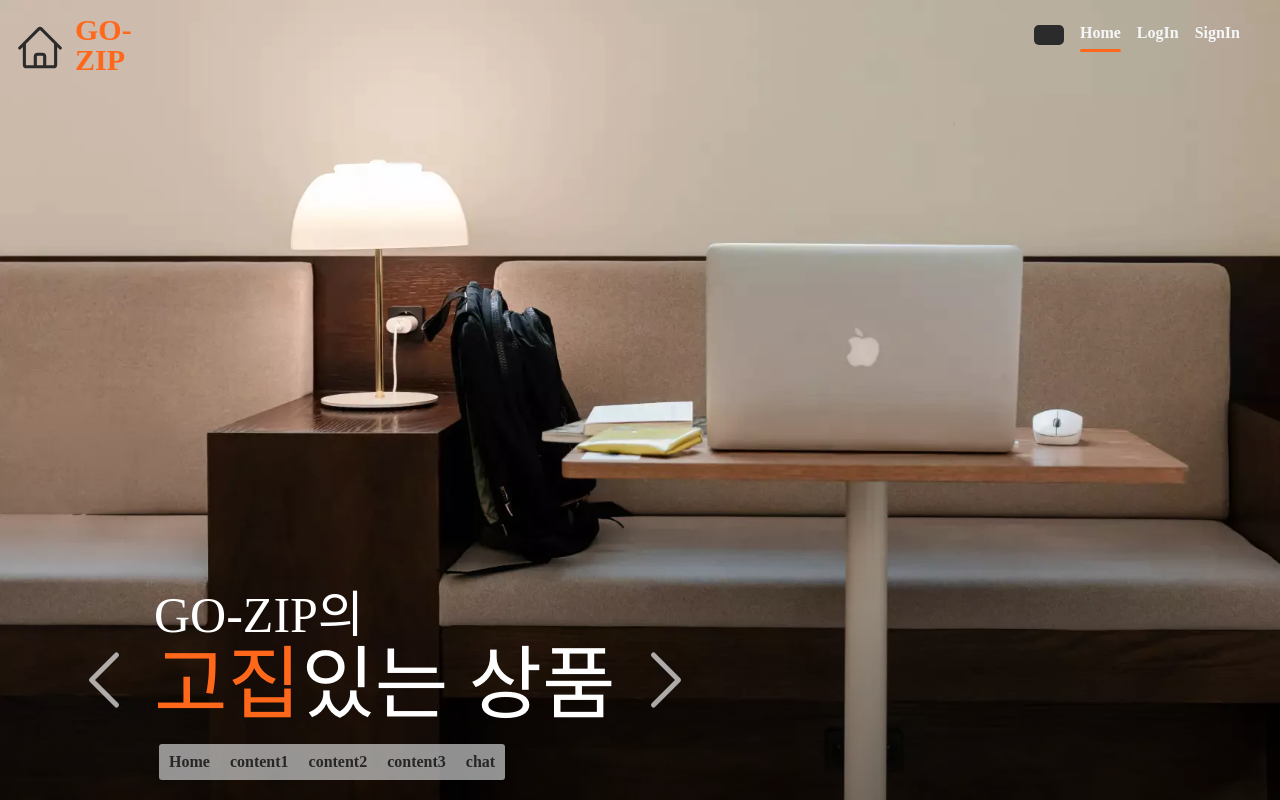
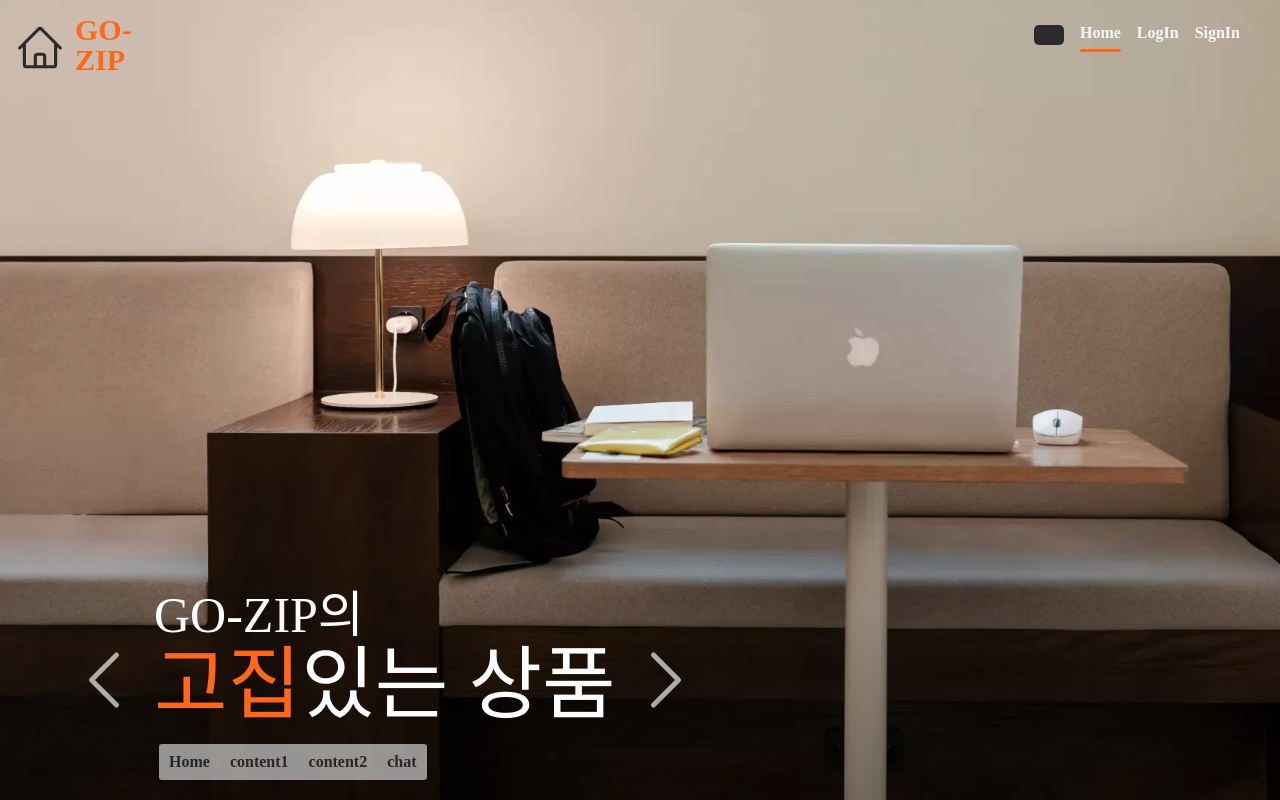
Before and after one commit to PLMOW/GO-ZIP-FE, a React (Create React App) app: page / in a window 1280 px wide. Built offline with nearby package versions, Linux system fonts and the light colour scheme; no server answers.

Commit message:
feat: 불필요한 hashRoute 삭제 및 Route 적용

```diff
--- a/src/libs/client/constants/hashRoute.ts
+++ b/src/libs/client/constants/hashRoute.ts
@@ -2,6 +2,5 @@ export const HASH_ROUTE = Object.freeze([
   Object.freeze({ hash: '#carousel' as const, title: 'Home' as const }),
   Object.freeze({ hash: '#content_1' as const, title: 'content1' as const }),
   Object.freeze({ hash: '#content_2' as const, title: 'content2' as const }),
-  Object.freeze({ hash: '#content_3' as const, title: 'content3' as const }),
   Object.freeze({ hash: '#chat' as const, title: 'chat' as const }),
 ]);
--- a/src/pages/Home.tsx
+++ b/src/pages/Home.tsx
@@ -3,19 +3,19 @@ import styled from 'styled-components';
 import FloatNav from 'components/partials/FloatNav/FloatNav';
 import { HASH_ROUTE } from 'libs/client/constants/hashRoute';
 import Chatting from 'pages/Chatting';
+import Content_1 from 'pages/Content/Content_1';
+import Content_2 from 'pages/Content/Content_2';
 
 const Home = () => {
   return (
     <>
       <FloatNav />
       <Wrapper>
-        <Carousel />
-        {HASH_ROUTE.map((v, i) => {
-          const id = v.hash.replaceAll('#', '');
-          if (!id.includes('content')) return;
-
-          return <Content key={`${id}_Content`} isEven={!!(i % 2)} id={id} />;
-        })}
+        <Container>
+          <Carousel />
+        </Container>
+        <Content_1 />
+        <Content_2 />
         <Chatting />
       </Wrapper>
     </>
@@ -27,6 +27,11 @@ export default Home;
 const Wrapper = styled.div`
   height: 100vh;
   overflow: hidden;
+`;
+
+const Container = styled.div`
+  display: flex;
+  background: #2b2b2b;
 `;
 
 const Content = styled.div<{ isEven: boolean }>`
```
